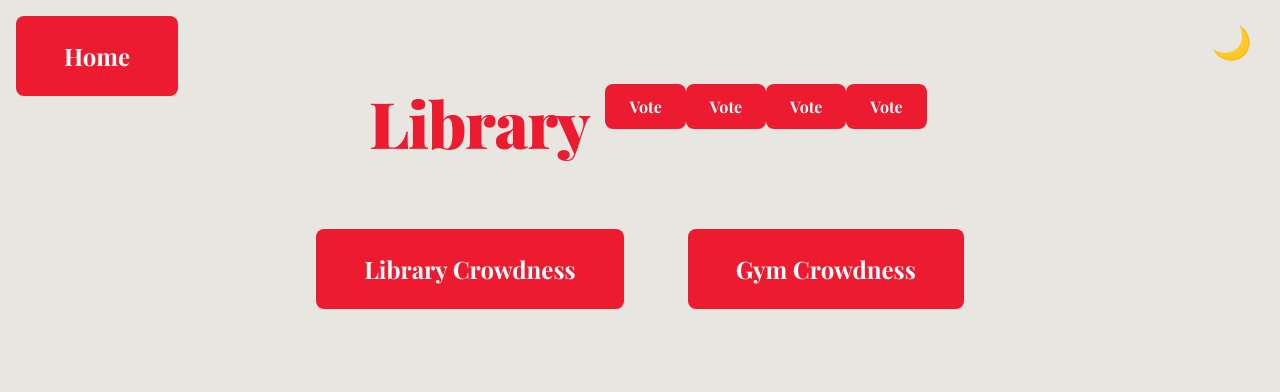
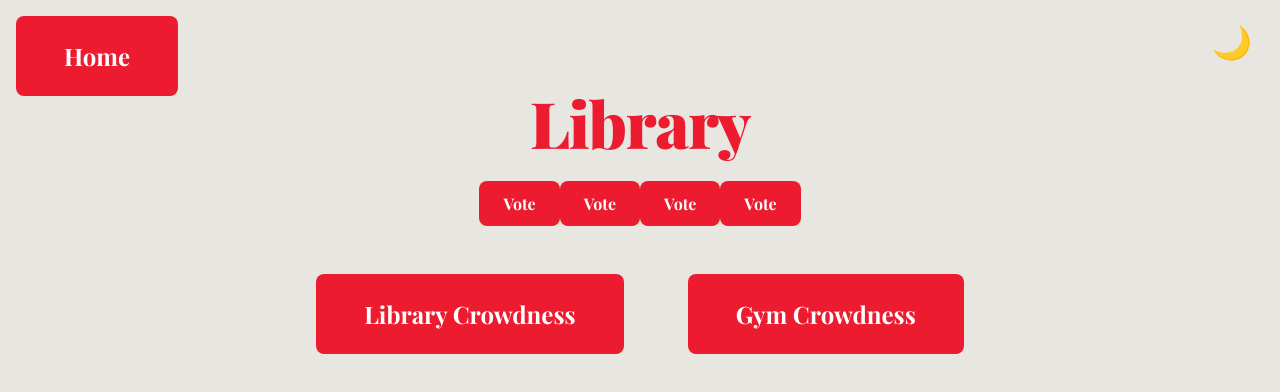
Before and after one commit to KyunSC/crowd-check, an Angular app: page /library-page in a window 1280 px wide. Shown: the top 392 px of the page. Built offline with nearby package versions, Linux system fonts and the light colour scheme.

Commit message:
Added vote section

```diff
--- a/src/app/pages/gym-page/gym-page.css
+++ b/src/app/pages/gym-page/gym-page.css
@@ -1,5 +1,6 @@
 :host {
   display: flex;
+  flex-direction: column;
   justify-content: center;
   align-items: center;
   height: 100%;
--- a/src/app/pages/gym-page/gym-page.html
+++ b/src/app/pages/gym-page/gym-page.html
@@ -1,6 +1,8 @@
+<h1>Gym</h1>
+<section class="vote-container">
+  <app-vote-button></app-vote-button>
+  <app-vote-button></app-vote-button>
+  <app-vote-button></app-vote-button>
+  <app-vote-button></app-vote-button>
+</section>
 <app-home-button></app-home-button>
-<h1>Gym</h1>
-<app-vote-button></app-vote-button>
-<app-vote-button></app-vote-button>
-<app-vote-button></app-vote-button>
-<app-vote-button></app-vote-button>
--- a/src/app/pages/library-page/library-page.css
+++ b/src/app/pages/library-page/library-page.css
@@ -1,5 +1,6 @@
 :host {
   display: flex;
+  flex-direction: column;
   justify-content: center;
   align-items: center;
   height: 100%;
--- a/src/app/pages/library-page/library-page.html
+++ b/src/app/pages/library-page/library-page.html
@@ -1,6 +1,8 @@
+<h1>Library</h1>
+<section class="vote-container">
+  <app-vote-button></app-vote-button>
+  <app-vote-button></app-vote-button>
+  <app-vote-button></app-vote-button>
+  <app-vote-button></app-vote-button>
+</section>
 <app-home-button></app-home-button>
-<h1>Library</h1>
-<app-vote-button></app-vote-button>
-<app-vote-button></app-vote-button>
-<app-vote-button></app-vote-button>
-<app-vote-button></app-vote-button>
```
